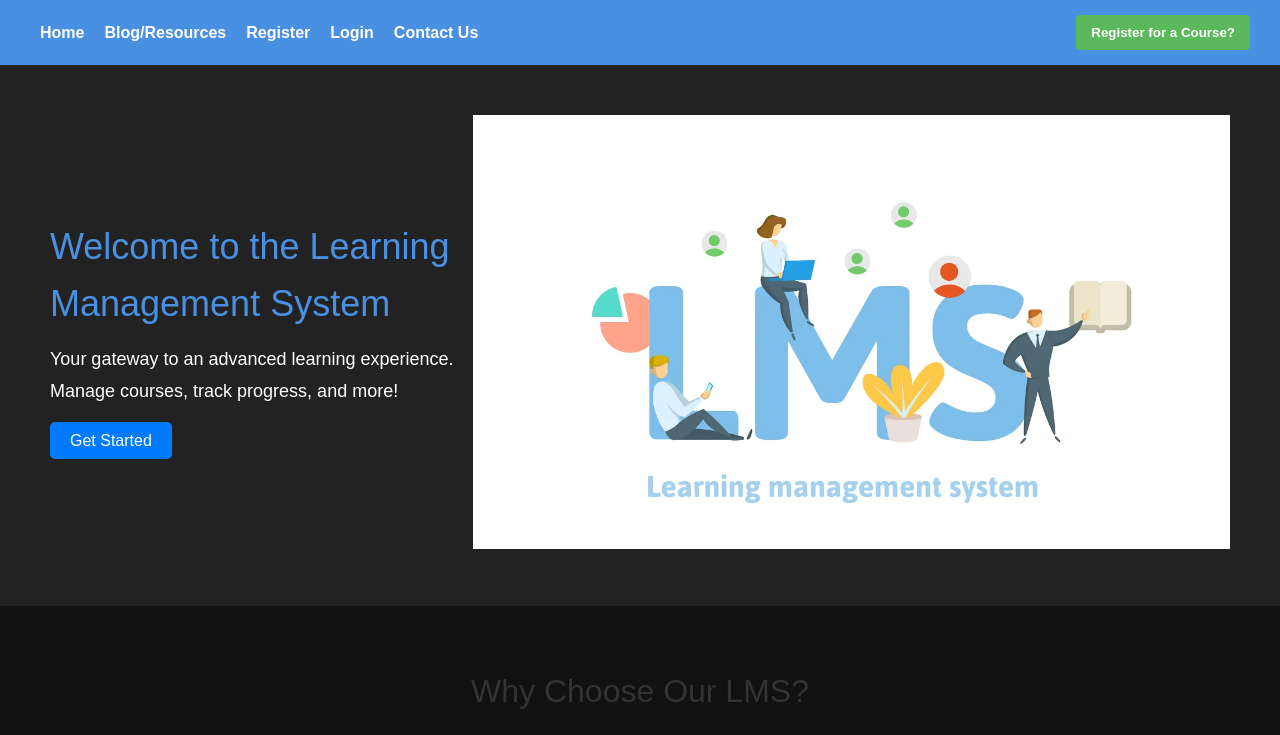
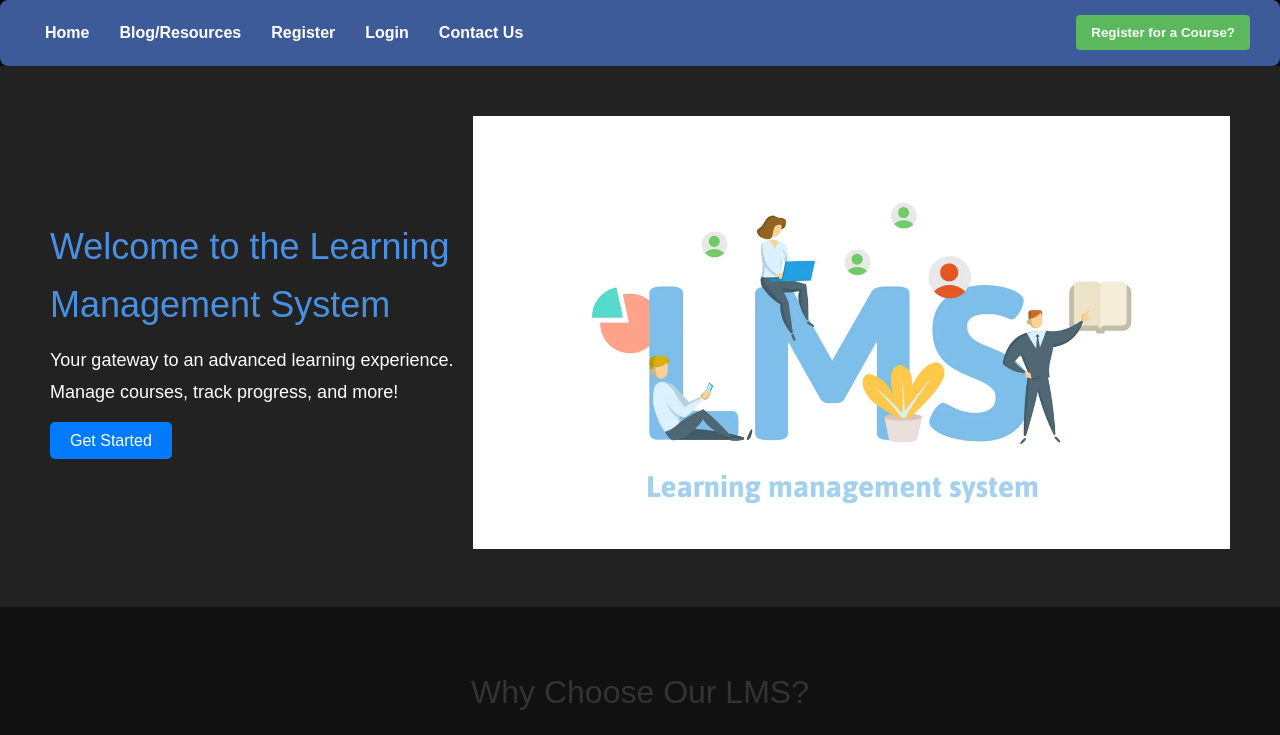
Before and after one commit to uzumakiyashwanth/lms-frontned1, a React (Create React App) app: page / in a window 1280 px wide. Shown: the top 735 px of the page. Built offline with nearby package versions, Linux system fonts and the light colour scheme.

Commit message:
updated nav

```diff
--- a/src/Navbar.css
+++ b/src/Navbar.css
@@ -3,9 +3,15 @@ nav {
     display: flex;
     justify-content: space-between;
     align-items: center;
-    background-color: #4a90e2; /* Dark Blue */
+    background-color: #3e5b99; /* Updated to a softer blue */
     padding: 15px 30px;
-    box-shadow: 0 2px 5px rgba(0, 0, 0, 0.2);
+    box-shadow: 0 4px 10px rgba(0, 0, 0, 0.3);
+    border-radius: 8px; /* Rounded corners */
+    transition: background-color 0.3s;
+}
+
+nav:hover {
+    background-color: #4a90e2; /* Dark Blue on hover */
 }
 
 /* Aligns items to the left */
@@ -17,20 +23,34 @@ nav {
 nav a {
     color: white;
     text-decoration: none;
-    margin: 0 10px; /* Reduced margin between links */
-    font-weight: bold;
-    transition: color 0.3s;
+    margin: 0 15px; /* Increased margin between links */
+    font-weight: 600; /* Slightly less bold */
+    position: relative; /* To create an underline effect */
+    padding: 5px 0; /* Padding for the link */
 }
 
-nav a:hover {
-    color: #f4f4f4; /* Light Gray */
+nav a::after {
+    content: '';
+    display: block;
+    width: 0;
+    height: 2px;
+    background: #f4f4f4; /* Light Gray */
+    transition: width 0.3s;
+    position: absolute;
+    left: 50%;
+    bottom: -5px; /* Positioned under the text */
+    transform: translateX(-50%);
+}
+
+nav a:hover::after {
+    width: 100%; /* Full underline on hover */
 }
 
 nav button {
     background-color: #d9534f; /* Bootstrap Danger Color */
     color: white;
     border: none;
-    padding: 8px 12px;
+    padding: 10px 15px;
     border-radius: 4px;
     cursor: pointer;
     font-weight: bold;
@@ -46,13 +66,13 @@ nav button:hover {
 .register-button {
     background-color: #5cb85c; /* Green */
     color: white;
-    padding: 10px 15px; /* Add padding for the button */
+    padding: 10px 15px;
     border: none;
-    border-radius: 4px; /* Rounded corners */
+    border-radius: 4px;
     font-weight: bold;
-    cursor: pointer; /* Pointer cursor */
-    transition: background-color 0.3s, transform 0.2s; /* Smooth transitions */
-    margin-left: 15px; /* Spacing from other elements */
+    cursor: pointer;
+    transition: background-color 0.3s, transform 0.2s;
+    margin-left: 15px;
 }
 
 .register-button:hover {
```
